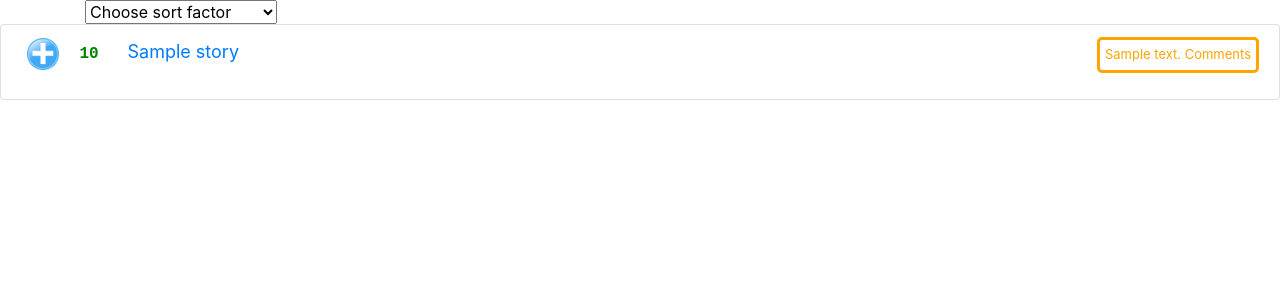
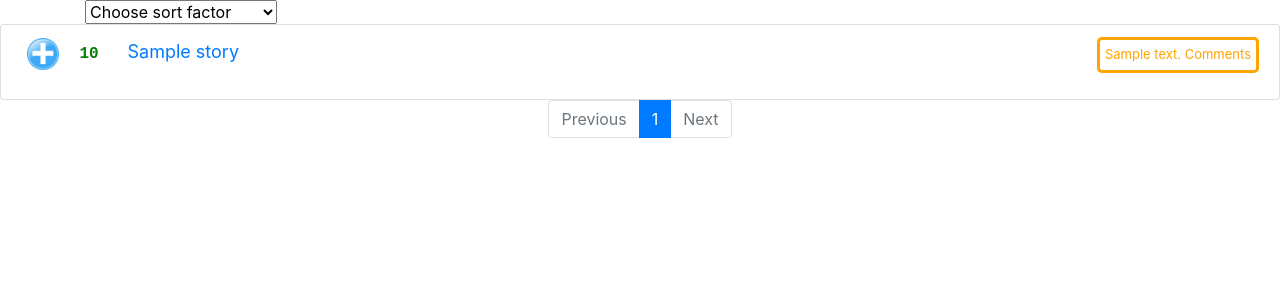
Before and after one commit to abdelkaderamar/hnr, a Django app: template feed/templates/feed/index.html in a window 1280 px wide. Shown: the part 16-316 px from the top of the page. Run offline with Django 4.2, Linux system fonts and the light colour scheme; the template is opened without the code that fills it: most values are stand-ins (such as "Sample title", 1, 10 or a date in 2020); some libraries are stand-ins or nearby versions.

Commit message:
Adding pagination

```diff
--- a/feed/templates/feed/index.html
+++ b/feed/templates/feed/index.html
@@ -31,6 +31,55 @@
 {% endfor %}
 </ul>
 
+<!--Pagination-->
+<nav aria-label="Page navigation example">
+  <ul class="pagination justify-content-center">
+  {% if stories.has_previous %}
+  <li class="page-item">
+  <a class="page-link" href="?page={{ stories.previous_page_number }}">Previous</a>
+  </li>
+  {% else %}
+  <li class="page-item disabled">
+  <a class="page-link" href="#" tabindex="-1" aria-disabled="True">Previous</a>
+  </li>
+  {% endif %}
+
+  {% if stories.number|add:'-4' > 1 %}
+  <li class="page-item"><a class="page-link" href="?page=1">1</a></li>
+  <li class="page-item"><a class="page-link" href="?page={{ stories.number|add:'-5' }}">&hellip;</a></li>
+  {% endif %}
+
+  {% for i in stories.paginator.page_range %}
+    {% if stories.number == i %}
+    <li class="page-item active" aria-current="page">
+      <span class="page-link">
+      {{ i }}
+      <span class="sr-only">(current)</span>
+    </span>
+    </li>
+    {% elif i > stories.number|add:'-5' and i < stories.number|add:'5' %}
+    <li class="page-item"><a class="page-link" href="?page={{ i }}">{{ i }}</a></li>
+    {% endif %}
+  {% endfor %}
+
+  {% if stories.paginator.num_pages > stories.number|add:'4' %}
+  <li class="page-item"><a class="page-link" href="?page={{ stories.number|add:'5' }}">&hellip;</a></li>
+  <li class="page-item"><a class="page-link" href="?page={{ stories.paginator.num_pages }}">{{ stories.paginator.num_pages }}</a></li>
+  {% endif %}
+
+  {% if stories.has_next %}
+  <li class="page-item">
+  <a class="page-link" href="?page={{ stories.next_page_number }}">Next</a>
+  </li>
+  {% else %}
+  <li class="page-item disabled">
+  <a class="page-link" href="#" tabindex="-1" aria-disabled="True">Next</a>
+  </li>
+  {% endif %}
+  </ul>
+</nav>
+<!--end of Pagination-->
+
 <script type="text/javascript">
     function sortStories() {
         var sortComboBox = document.getElementById('sort-stories-combobox');
```
Also changed, not shown: feed/views.py (+11 -2 lines).
